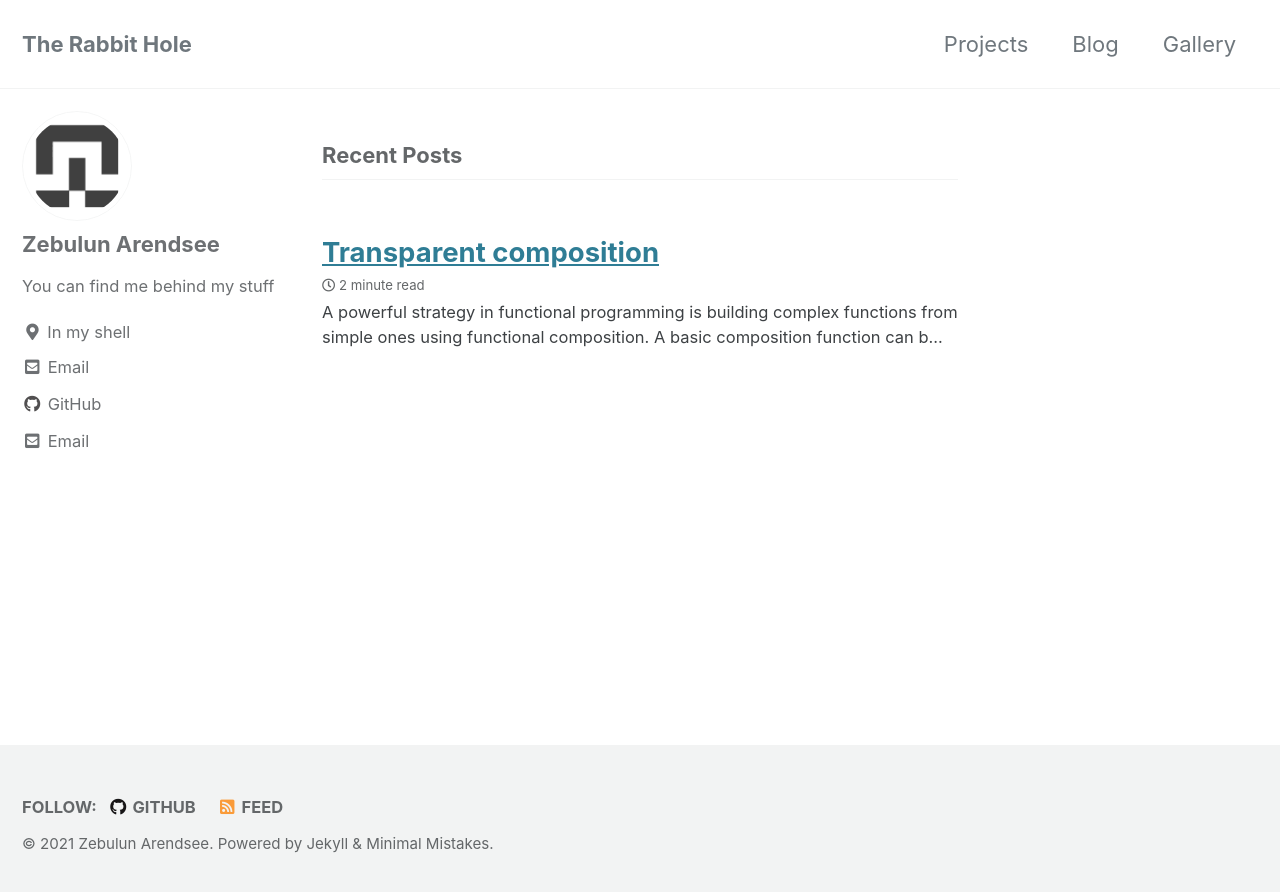
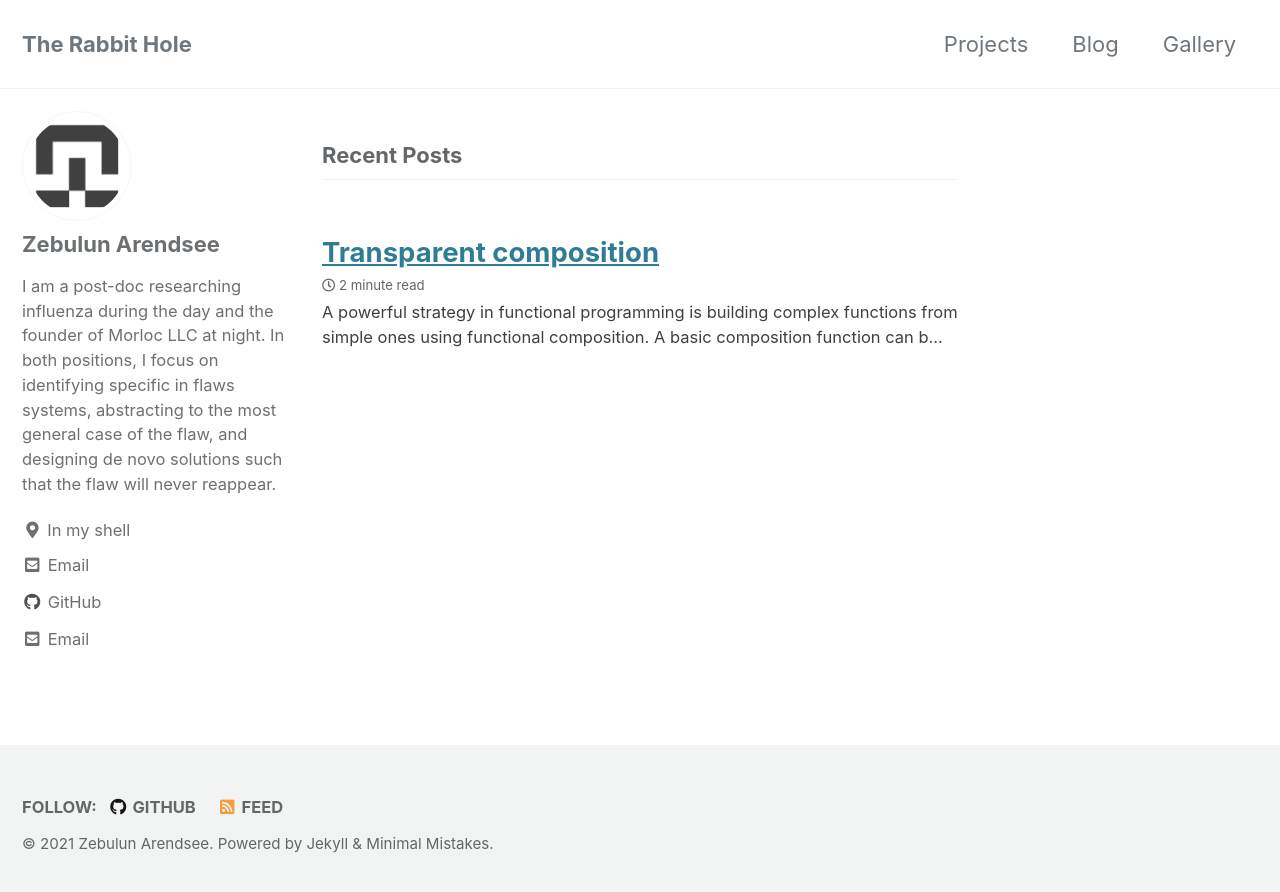
Before and after one commit to arendsee/arendsee.github.io, a Jekyll site: the page built from index.html, in a window 1280 px wide. Shown: the top 892 px of the page. Built offline with Jekyll 4.4.1, drawn with Linux system fonts in a browser that asks for light colours; cached includes are drawn as plain includes; the list of posts is cut into pages by our own code.

Commit message:
Update bio

```diff
--- a/_config.yml
+++ b/_config.yml
@@ -99,7 +99,7 @@ analytics:
 author:
   name             : "Zebulun Arendsee"
   avatar           : "/assets/img/profile.png"
-  bio              : "You can find me behind my stuff"
+  bio              : "I am a post-doc researching influenza during the day and the founder of Morloc LLC at night. In both positions, I focus on identifying specific in flaws systems, abstracting to the most general case of the flaw, and designing de novo solutions such that the flaw will never reappear."
   location         : "In my shell"
   email            : "zbwrnz@gmail.com"
   links:
```
